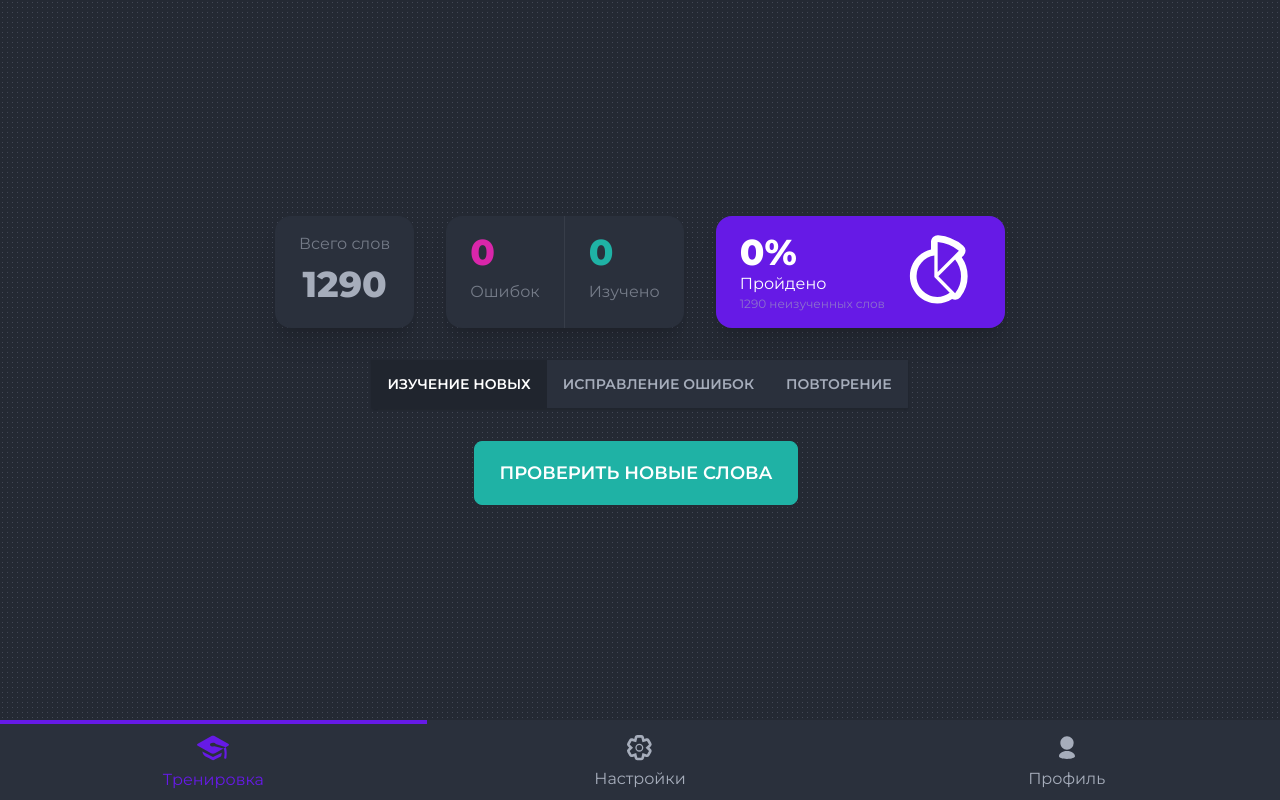
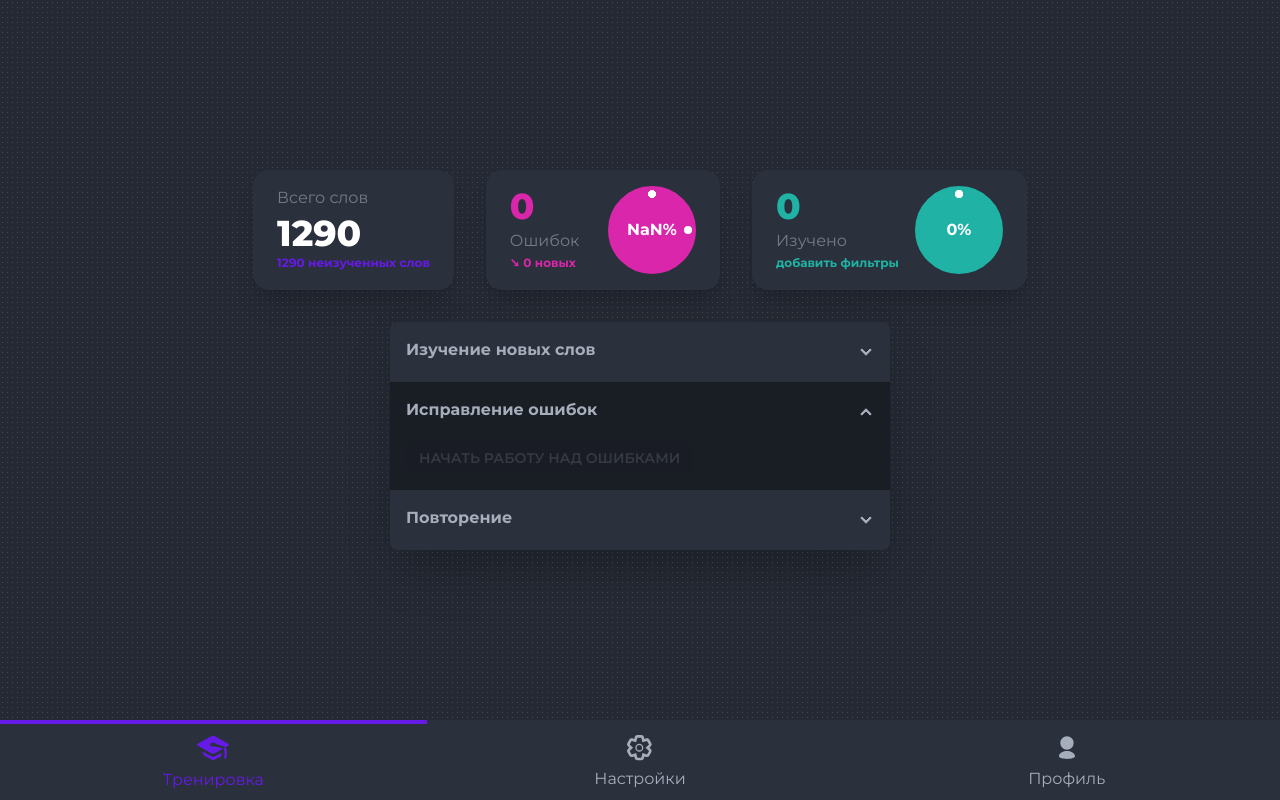
Before and after one commit to LisKorzun/portfolio-dictionary-words, a Next.js app: page / in a window 1280 px wide. Built offline with nearby package versions, Linux system fonts and the light colour scheme.

Commit message:
update view of variants

```diff
--- a/src/components/Training.js
+++ b/src/components/Training.js
@@ -25,14 +25,14 @@ const VARIANTS = {
     REPEAT: 'repeat',
 }
 const variantsButtons = [
-    { id: VARIANTS.NEW, title: 'Изучение новых' },
+    { id: VARIANTS.NEW, title: 'Изучение новых слов' },
     { id: VARIANTS.MISTAKES, title: 'Исправление ошибок' },
     { id: VARIANTS.REPEAT, title: 'Повторение' },
 ]
 
 export const Training = ({ data }) => {
     const [status, setStatus] = useState()
-    const [variant, setVariant] = useState(VARIANTS.NEW)
+    const [variant, setVariant] = useState(VARIANTS.MISTAKES)
     const [category, setCategory] = useState(CATEGORIES.DOUBLED)
     const [toLearn, setToLearn] = useState([])
     const [learned, setLearned] = useState([])
@@ -79,6 +79,7 @@ export const Training = ({ data }) => {
         }
         setToLearn(wordsToLearn)
         setStatus(STATUS.IN_PROGRESS)
+        console.log(wordsToLearn)
     }
 
     const onLessonDone = (learned, failed) => {
@@ -98,30 +99,60 @@ export const Training = ({ data }) => {
             {status === STATUS.DEFAULT && (
                 <div className="p-8 flex flex-col gap-8 items-center">
                     <TrainingStatistics failed={storeFailed} learned={storeLearned} total={total} />
-                    <div className="btn-group btn-group-custom btn-group-vertical md:btn-group-horizontal shadow">
-                        {map(variantsButtons, ({ id, title }) => (
+                    <div className="rounded-lg overflow-hidden shadow-2xl min-w-[500px]">
+                        <div
+                            tabIndex="0"
+                            className={`collapse collapse-arrow ${variant === VARIANTS.NEW ? 'collapse-open' : 'collapse-close'}`}
+                            onClick={() => setVariant(VARIANTS.NEW)}
+                        >
+                            <div className="collapse-title font-bold bg-base-100">{variantsButtons[0].title}</div>
+                            <div className="collapse-content bg-base-100">
                                 <button
-                                key={id}
-                                className={`btn ${variant === id ? 'btn-active' : ''}`}
-                                style={{ borderRadius: 0 }}
-                                onClick={() => setVariant(id)}
+                                    className="btn btn-primary btn-sm"
+                                    onClick={onLessonStarted}
+                                    disabled={isEmpty(notStudied)}
                                 >
-                                {title}
+                                    Проверить новые слова
                                 </button>
-                        ))}
                             </div>
-                    {variant === VARIANTS.MISTAKES && (
-                        <button className="btn btn-accent btn-lg mr-2" onClick={onLessonStarted} disabled={isEmpty(storeFailed)}>
+                        </div>
+                        <div
+                            tabIndex="0"
+                            className={`collapse collapse-arrow ${
+                                variant === VARIANTS.MISTAKES ? 'collapse-open' : 'collapse-close'
+                            }`}
+                            onClick={() => setVariant(VARIANTS.MISTAKES)}
+                        >
+                            <div className="collapse-title font-bold bg-neutral">{variantsButtons[1].title}</div>
+                            <div className="collapse-content bg-neutral">
+                                <button
+                                    className="btn btn-secondary btn-sm"
+                                    onClick={onLessonStarted}
+                                    disabled={isEmpty(storeFailed)}
+                                >
                                     Начать работу над ошибками
                                 </button>
-                    )}
-                    {variant === VARIANTS.NEW && (
-                        <button className="btn btn-accent btn-lg mr-2" onClick={onLessonStarted} disabled={isEmpty(notStudied)}>
-                            Проверить новые слова
+                            </div>
+                        </div>
+                        <div
+                            tabIndex="0"
+                            className={`collapse collapse-arrow ${
+                                variant === VARIANTS.REPEAT ? 'collapse-open' : 'collapse-close'
+                            }`}
+                            onClick={() => setVariant(VARIANTS.REPEAT)}
+                        >
+                            <div className="collapse-title font-bold bg-base-100">{variantsButtons[2].title}</div>
+                            <div className="collapse-content bg-base-100">
+                                <button
+                                    className="btn  btn-accent btn-sm"
+                                    onClick={onLessonStarted}
+                                    disabled={isEmpty(storeLearned)}
+                                >
+                                    Повторить изученное
                                 </button>
-                    )}
-                    {variant === VARIANTS.REPEAT && (
-                        <>
+                            </div>
+                        </div>
+                    </div>
                     {/*<div className="dropdown dropdown-right dropdown-end">*/}
                     {/*    <div className="indicator">*/}
                     {/*        <span className="indicator-item badge badge-accent">{store[category].words.length}</span>*/}
@@ -142,15 +173,6 @@ export const Training = ({ data }) => {
                     {/*        ))}*/}
                     {/*    </ul>*/}
                     {/*</div>*/}
-                            <button
-                                className="btn btn-accent btn-lg mr-2"
-                                onClick={onLessonStarted}
-                                disabled={isEmpty(notStudied)}
-                            >
-                                Повторить изученное
-                            </button>
-                        </>
-                    )}
                 </div>
             )}
             {status === STATUS.IN_PROGRESS && (
--- a/src/components/TrainingStatistics.js
+++ b/src/components/TrainingStatistics.js
@@ -1,42 +1,55 @@
 import { ChartIcon } from '@/icons'
 import filter from 'lodash/filter'
 import { isEmpty } from 'lodash'
+import { TIMES_TO_REPEAT } from '@/constants'
 
 export const TrainingStatistics = ({ failed, learned, total }) => {
+    const newFails = filter(failed, ({ status }) => status === 0)
+    const almostLearned = filter(failed, ({ status }) => status === TIMES_TO_REPEAT - 1)
+    const failsPercents = ((failed.length / (failed.length + learned.length)) * 100).toFixed(0)
     const learnedPercents = ((learned.length / total) * 100).toFixed(0)
-    const newFails = filter(failed, ({ status }) => status === 0)
-    // const newFailsPercents = ((newFails.length / failed.length) * 100).toFixed(0)
-    const passedPercents = (((failed.length + learned.length) / total) * 100).toFixed(0)
     const remaining = total - (failed.length + learned.length)
 
     return (
-        <div className="flex gap-8 justify-center flex-col-reverse md:flex-row">
+        <div className="flex gap-8 justify-center flex-col md:flex-row">
             <div className="stats shadow-xl">
-                <div className="stat text-center">
+                <div className="stat">
                     <div className="stat-title">Всего слов</div>
-                    <div className="stat-value">{total}</div>
+                    <div className="stat-value text-primary-content">{total}</div>
+                    <div className="stat-desc text-primary font-bold">{remaining} неизученных слов</div>
                 </div>
             </div>
             <div className="stats shadow-xl">
                 <div className="stat">
+                    <div className="stat-figure font-bold flex flex-col justify-around h-full items-end">
+                        <div
+                            className=" radial-progress bg-secondary text-secondary-content border-4 border-secondary"
+                            style={{ '--value': failsPercents }}
+                        >
+                            {failsPercents}%
+                        </div>
+                    </div>
                     <div className="stat-value text-secondary">{failed.length}</div>
                     <div className="stat-title">Ошибок</div>
-                    {!isEmpty(failed) && <div className="stat-desc text-secondary font-bold">{newFails.length} новых</div>}
-                </div>
-                <div className="stat">
-                    <div className="stat-value text-accent">{learned.length}</div>
-                    <div className="stat-title">Изучено</div>
-                    {!isEmpty(learned) && <div className="stat-desc text-accent font-bold">{learnedPercents}% всех слов</div>}
+                    <div className="stat-desc text-secondary font-bold">
+                        <span className="mr-4">➘ {newFails.length} новых</span>
+                        {!isEmpty(almostLearned) && <span>➚ {almostLearned.length} почти</span>}
+                    </div>
                 </div>
             </div>
             <div className="stats shadow-xl">
-                <div className="stat bg-primary">
-                    <div className="stat-figure text-primary-content">
-                        <ChartIcon className="inline-block w-20 h-20" />
+                <div className="stat">
+                    <div className="stat-figure font-bold">
+                        <div
+                            className=" radial-progress bg-accent text-accent-content border-4 border-accent"
+                            style={{ '--value': learnedPercents }}
+                        >
+                            {learnedPercents}%
+                        </div>
                     </div>
-                    <div className="stat-value text-primary-content">{passedPercents}%</div>
-                    <div className="stat-title text-primary-content">Пройдено</div>
-                    <div className="stat-desc">{remaining} неизученных слов</div>
+                    <div className="stat-value text-accent">{learned.length}</div>
+                    <div className="stat-title">Изучено</div>
+                    <div className="stat-desc text-accent font-bold">добавить фильтры</div>
                 </div>
             </div>
         </div>
--- a/src/constants.js
+++ b/src/constants.js
@@ -4,6 +4,6 @@ export const ROUTES = {
     PROFILE: '/profile',
 }
 
-export const WORDS_PER_LESSON = 20
+export const WORDS_PER_LESSON = 5
 
 export const TIMES_TO_REPEAT = 2
```
Lines whose indentation alone changed are shown as unchanged.
